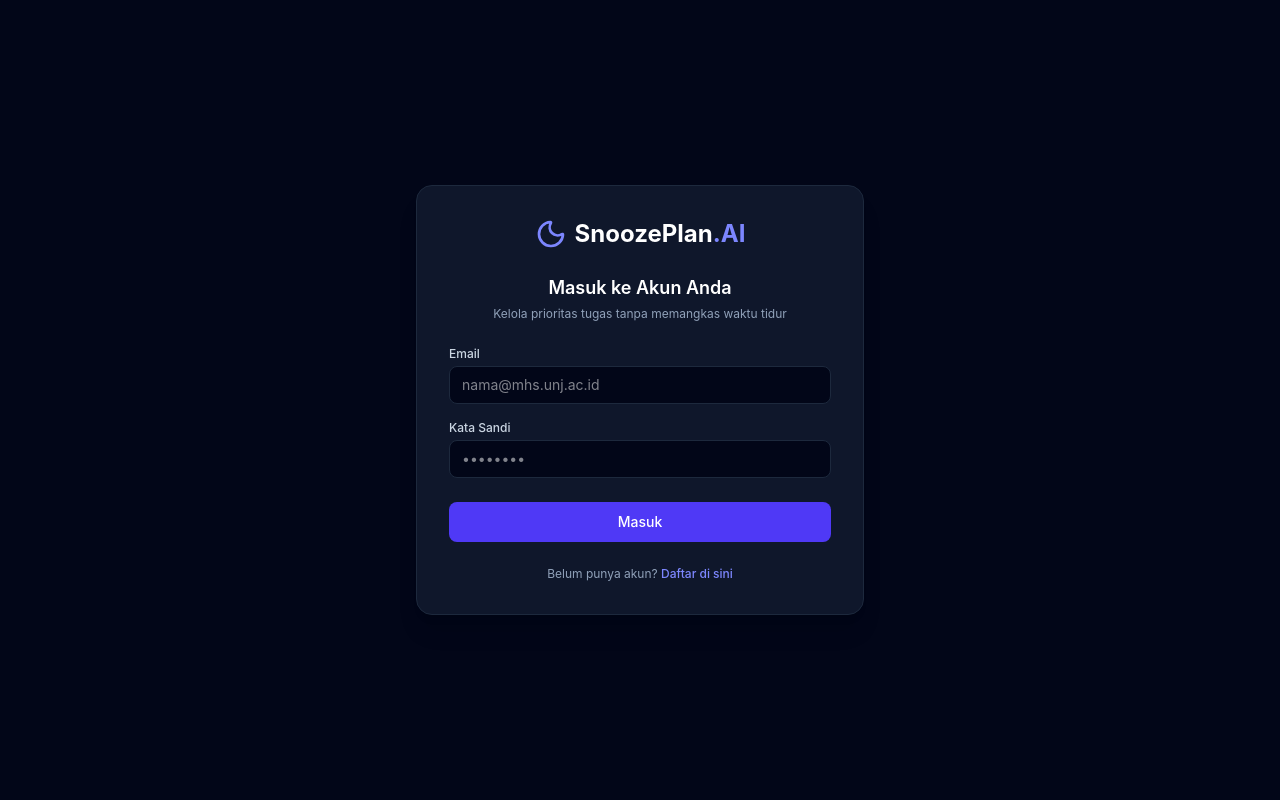
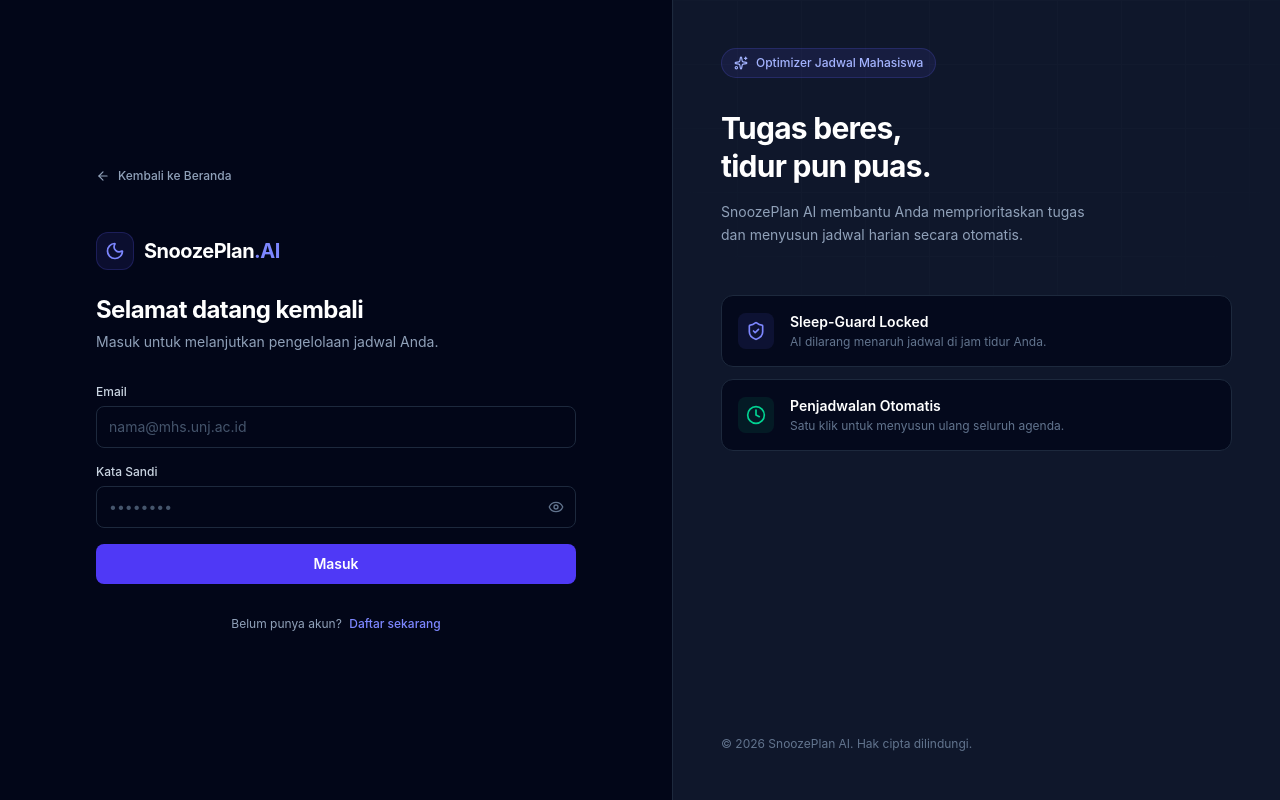
Before and after one commit to arapa14/SnoozePlan-AI, a React app in the folder frontend/: page /auth in a window 1280 px wide. Built offline with nearby package versions, Linux system fonts and the light colour scheme; no server answers; the HTML template or start-up script is replaced by a standard one.

Commit message:
fix: auth page

```diff
--- a/frontend/src/pages/AuthPage.jsx
+++ b/frontend/src/pages/AuthPage.jsx
@@ -1,13 +1,24 @@
 import { useState } from "react";
-import { useNavigate } from "react-router-dom";
+import { useNavigate, Link } from "react-router-dom";
 import { supabase } from "../lib/supabaseClient";
-import { Moon, AlertCircle } from "lucide-react";
+import {
+  Moon,
+  AlertCircle,
+  Eye,
+  EyeOff,
+  Loader2,
+  ShieldCheck,
+  Sparkles,
+  Clock,
+  ArrowLeft,
+} from "lucide-react";
 
 export default function AuthPage() {
   const [isLogin, setIsLogin] = useState(true);
   const [email, setEmail] = useState("");
   const [password, setPassword] = useState("");
   const [fullName, setFullName] = useState("");
+  const [showPassword, setShowPassword] = useState(false);
   const [loading, setLoading] = useState(false);
   const [errorMsg, setErrorMsg] = useState(null);
   const navigate = useNavigate();
@@ -24,7 +35,6 @@ export default function AuthPage() {
           password,
         });
         if (error) throw error;
-        navigate("/dashboard");
       } else {
         const { error } = await supabase.auth.signUp({
           email,
@@ -34,8 +44,8 @@ export default function AuthPage() {
           },
         });
         if (error) throw error;
+      }
       navigate("/dashboard");
-      }
     } catch (err) {
       setErrorMsg(err.message);
     } finally {
@@ -43,34 +53,56 @@ export default function AuthPage() {
     }
   };
 
+  const inputCls =
+    "w-full bg-slate-950 border border-slate-800 rounded-lg px-3 py-2.5 text-sm text-white placeholder:text-slate-600 focus:outline-none focus:border-indigo-500 focus:ring-2 focus:ring-indigo-500/20 transition";
+
   return (
-    <div className="min-h-screen bg-slate-950 flex items-center justify-center p-4">
-      <div className="bg-slate-900 border border-slate-800 w-full max-w-md p-8 rounded-2xl shadow-xl">
-        <div className="flex items-center justify-center gap-2 mb-6">
-          <Moon className="w-8 h-8 text-indigo-400" />
-          <span className="font-bold text-2xl text-white">
+    <div className="min-h-screen flex bg-slate-950">
+      {/* ================= KOLOM KIRI: FORM ================= */}
+      <div className="flex-1 flex flex-col justify-center px-6 py-12 lg:px-20 xl:px-24 w-full max-w-2xl mx-auto">
+        {/* Tombol Kembali ke Landing Page */}
+        <Link
+          to="/"
+          className="inline-flex items-center gap-2 text-xs font-medium text-slate-400 hover:text-white mb-12 transition w-fit"
+        >
+          <ArrowLeft className="w-3.5 h-3.5" />
+          Kembali ke Beranda
+        </Link>
+
+        {/* Logo & Judul */}
+        <div className="mb-8">
+          <div className="flex items-center gap-2.5 mb-6">
+            <div className="p-2 bg-indigo-500/10 border border-indigo-500/20 rounded-xl">
+              <Moon className="w-5 h-5 text-indigo-400" />
+            </div>
+            <span className="font-bold text-xl tracking-tight text-white">
               SnoozePlan<span className="text-indigo-400">.AI</span>
             </span>
           </div>
 
-        <h2 className="text-lg font-semibold text-white text-center mb-1">
-          {isLogin ? "Masuk ke Akun Anda" : "Buat Akun Mahasiswa"}
+          <h2 className="text-2xl font-bold text-white tracking-tight">
+            {isLogin ? "Selamat datang kembali" : "Buat akun baru"}
           </h2>
-        <p className="text-xs text-slate-400 text-center mb-6">
-          Kelola prioritas tugas tanpa memangkas waktu tidur
+          <p className="text-sm text-slate-400 mt-1.5">
+            {isLogin
+              ? "Masuk untuk melanjutkan pengelolaan jadwal Anda."
+              : "Mulai kelola prioritas tugas tanpa memangkas waktu tidur."}
           </p>
+        </div>
 
+        {/* Pesan Error */}
         {errorMsg && (
-          <div className="mb-4 bg-red-950/60 border border-red-800 text-red-300 text-xs p-3 rounded-lg flex items-center gap-2">
-            <AlertCircle className="w-4 h-4 shrink-0" />
-            <span>{errorMsg}</span>
+          <div className="mb-6 bg-rose-500/10 border border-rose-500/20 text-rose-300 text-xs p-3 rounded-lg flex items-start gap-2">
+            <AlertCircle className="w-4 h-4 shrink-0 mt-0.5" />
+            <span className="leading-relaxed">{errorMsg}</span>
           </div>
         )}
 
+        {/* Form */}
         <form onSubmit={handleAuth} className="space-y-4">
           {!isLogin && (
             <div>
-              <label className="block text-xs font-medium text-slate-300 mb-1">
+              <label className="block text-xs font-medium text-slate-300 mb-1.5">
                 Nama Lengkap
               </label>
               <input
@@ -79,13 +111,13 @@ export default function AuthPage() {
                 value={fullName}
                 onChange={(e) => setFullName(e.target.value)}
                 placeholder="cth. Budi Mahasiswa"
-                className="w-full bg-slate-950 border border-slate-800 rounded-lg px-3 py-2 text-sm text-white focus:outline-none focus:border-indigo-500"
+                className={inputCls}
               />
             </div>
           )}
 
           <div>
-            <label className="block text-xs font-medium text-slate-300 mb-1">
+            <label className="block text-xs font-medium text-slate-300 mb-1.5">
               Email
             </label>
             <input
@@ -94,44 +126,127 @@ export default function AuthPage() {
               value={email}
               onChange={(e) => setEmail(e.target.value)}
               placeholder="nama@mhs.unj.ac.id"
-              className="w-full bg-slate-950 border border-slate-800 rounded-lg px-3 py-2 text-sm text-white focus:outline-none focus:border-indigo-500"
+              className={inputCls}
             />
           </div>
 
           <div>
-            <label className="block text-xs font-medium text-slate-300 mb-1">
+            <div className="flex justify-between items-center mb-1.5">
+              <label className="block text-xs font-medium text-slate-300">
                 Kata Sandi
               </label>
+              {/* {isLogin && (
+                <span className="text-[11px] text-indigo-400 hover:text-indigo-300 cursor-pointer transition">
+                  Lupa sandi?
+                </span>
+              )} */}
+            </div>
+
+            {/* Input Password dengan Toggle Mata */}
+            <div className="relative">
               <input
-              type="password"
+                type={showPassword ? "text" : "password"}
                 required
                 value={password}
                 onChange={(e) => setPassword(e.target.value)}
                 placeholder="••••••••"
-              className="w-full bg-slate-950 border border-slate-800 rounded-lg px-3 py-2 text-sm text-white focus:outline-none focus:border-indigo-500"
+                className={`${inputCls} pr-10`} // pr-10 memberi ruang untuk ikon di kanan
               />
+              <button
+                type="button"
+                onClick={() => setShowPassword(!showPassword)}
+                className="absolute right-3 top-1/2 -translate-y-1/2 text-slate-500 hover:text-slate-300 transition focus:outline-none"
+                aria-label={
+                  showPassword ? "Sembunyikan sandi" : "Tampilkan sandi"
+                }
+              >
+                {showPassword ? (
+                  <EyeOff className="w-4 h-4" />
+                ) : (
+                  <Eye className="w-4 h-4" />
+                )}
+              </button>
+            </div>
           </div>
 
           <button
             type="submit"
             disabled={loading}
-            className="w-full bg-indigo-600 hover:bg-indigo-500 text-white font-medium py-2.5 rounded-lg text-sm transition mt-2 disabled:opacity-50"
+            className="w-full bg-indigo-600 hover:bg-indigo-500 text-white font-semibold h-10 rounded-lg text-sm transition mt-2 disabled:opacity-50 flex items-center justify-center gap-2"
           >
+            {loading && <Loader2 className="w-4 h-4 animate-spin" />}
             {loading ? "Memproses..." : isLogin ? "Masuk" : "Daftar Akun"}
           </button>
         </form>
 
-        <div className="mt-6 text-center text-xs text-slate-400">
+        {/* Toggle Login/Register */}
+        <div className="mt-8 text-center text-xs text-slate-400">
           {isLogin ? "Belum punya akun?" : "Sudah punya akun?"}{" "}
           <button
+            type="button"
             onClick={() => {
               setIsLogin(!isLogin);
               setErrorMsg(null);
             }}
-            className="text-indigo-400 hover:underline font-medium"
+            className="text-indigo-400 hover:text-indigo-300 hover:underline font-medium transition ml-1"
           >
-            {isLogin ? "Daftar di sini" : "Masuk di sini"}
+            {isLogin ? "Daftar sekarang" : "Masuk di sini"}
           </button>
+        </div>
+      </div>
+
+      {/* ================= KOLOM KANAN: VISUAL / BRANDING ================= */}
+      <div className="hidden lg:flex flex-1 flex-col justify-between bg-slate-900 border-l border-slate-800 p-12 relative overflow-hidden">
+        {/* Abstract Pattern Grid */}
+        <div className="absolute inset-0 bg-[linear-gradient(to_right,#1e293b_1px,transparent_1px),linear-gradient(to_bottom,#1e293b_1px,transparent_1px)] bg-[size:4rem_4rem] [mask-image:radial-gradient(ellipse_60%_50%_at_50%_0%,#000_70%,transparent_100%)] opacity-20" />
+
+        <div className="relative z-10">
+          <div className="inline-flex items-center gap-2 bg-indigo-500/10 border border-indigo-500/20 text-indigo-300 text-xs font-medium px-3 py-1.5 rounded-full mb-8">
+            <Sparkles className="w-3.5 h-3.5" />
+            Optimizer Jadwal Mahasiswa
+          </div>
+          <h2 className="text-3xl font-bold text-white tracking-tight leading-tight mb-4">
+            Tugas beres, <br /> tidur pun puas.
+          </h2>
+          <p className="text-sm text-slate-400 leading-relaxed max-w-sm">
+            SnoozePlan AI membantu Anda memprioritaskan tugas dan menyusun
+            jadwal harian secara otomatis.
+          </p>
+        </div>
+
+        {/* Feature Cards (Visual) */}
+        <div className="relative z-10 space-y-3 mt-12 mb-auto">
+          <div className="bg-slate-950/80 border border-slate-800 p-4 rounded-xl flex items-center gap-4">
+            <div className="p-2 bg-indigo-500/10 rounded-lg">
+              <ShieldCheck className="w-5 h-5 text-indigo-400" />
+            </div>
+            <div>
+              <p className="text-sm font-semibold text-white">
+                Sleep-Guard Locked
+              </p>
+              <p className="text-xs text-slate-500 mt-0.5">
+                AI dilarang menaruh jadwal di jam tidur Anda.
+              </p>
+            </div>
+          </div>
+
+          <div className="bg-slate-950/80 border border-slate-800 p-4 rounded-xl flex items-center gap-4">
+            <div className="p-2 bg-emerald-500/10 rounded-lg">
+              <Clock className="w-5 h-5 text-emerald-400" />
+            </div>
+            <div>
+              <p className="text-sm font-semibold text-white">
+                Penjadwalan Otomatis
+              </p>
+              <p className="text-xs text-slate-500 mt-0.5">
+                Satu klik untuk menyusun ulang seluruh agenda.
+              </p>
+            </div>
+          </div>
+        </div>
+
+        <div className="relative z-10 text-xs text-slate-500">
+          © 2026 SnoozePlan AI. Hak cipta dilindungi.
         </div>
       </div>
     </div>
```
Lines whose indentation alone changed are shown as unchanged.
